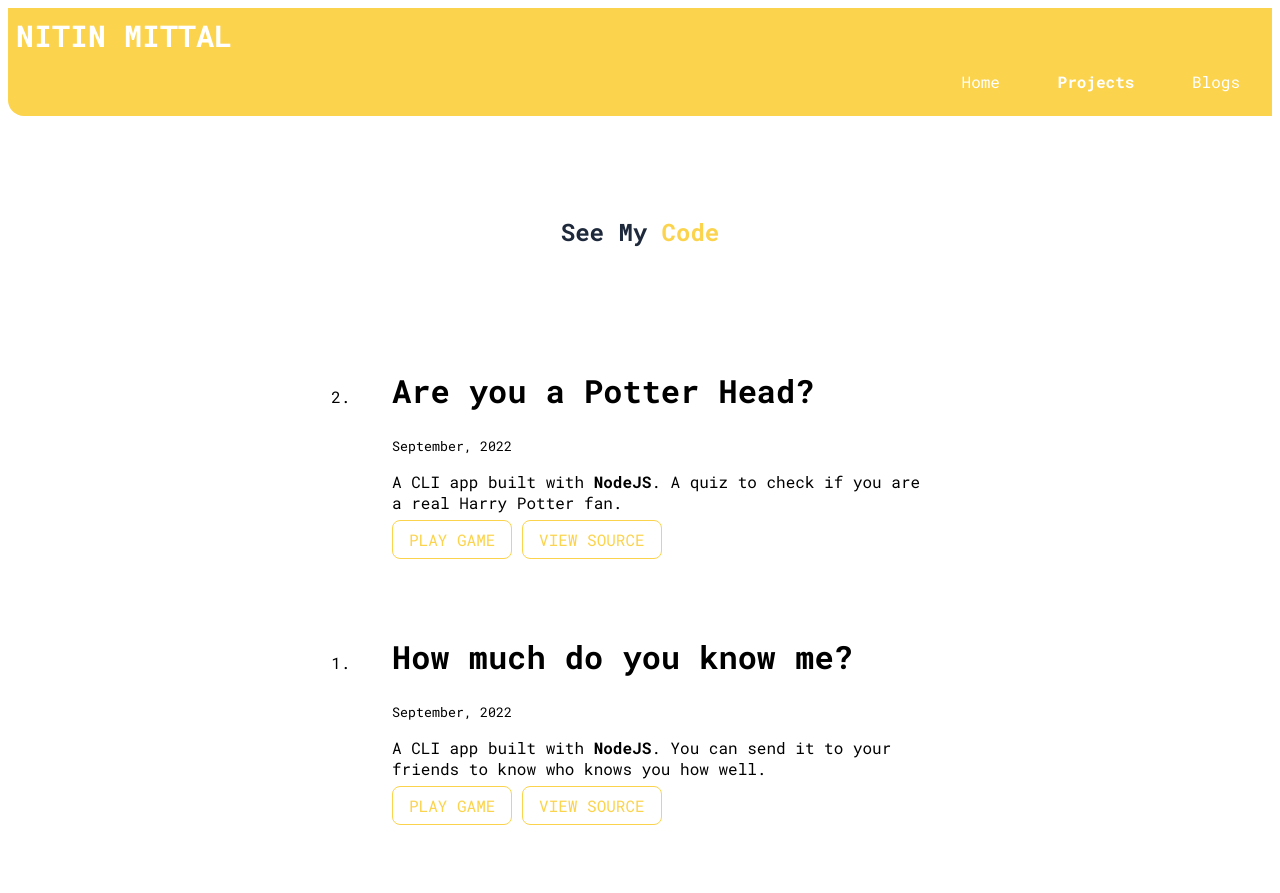
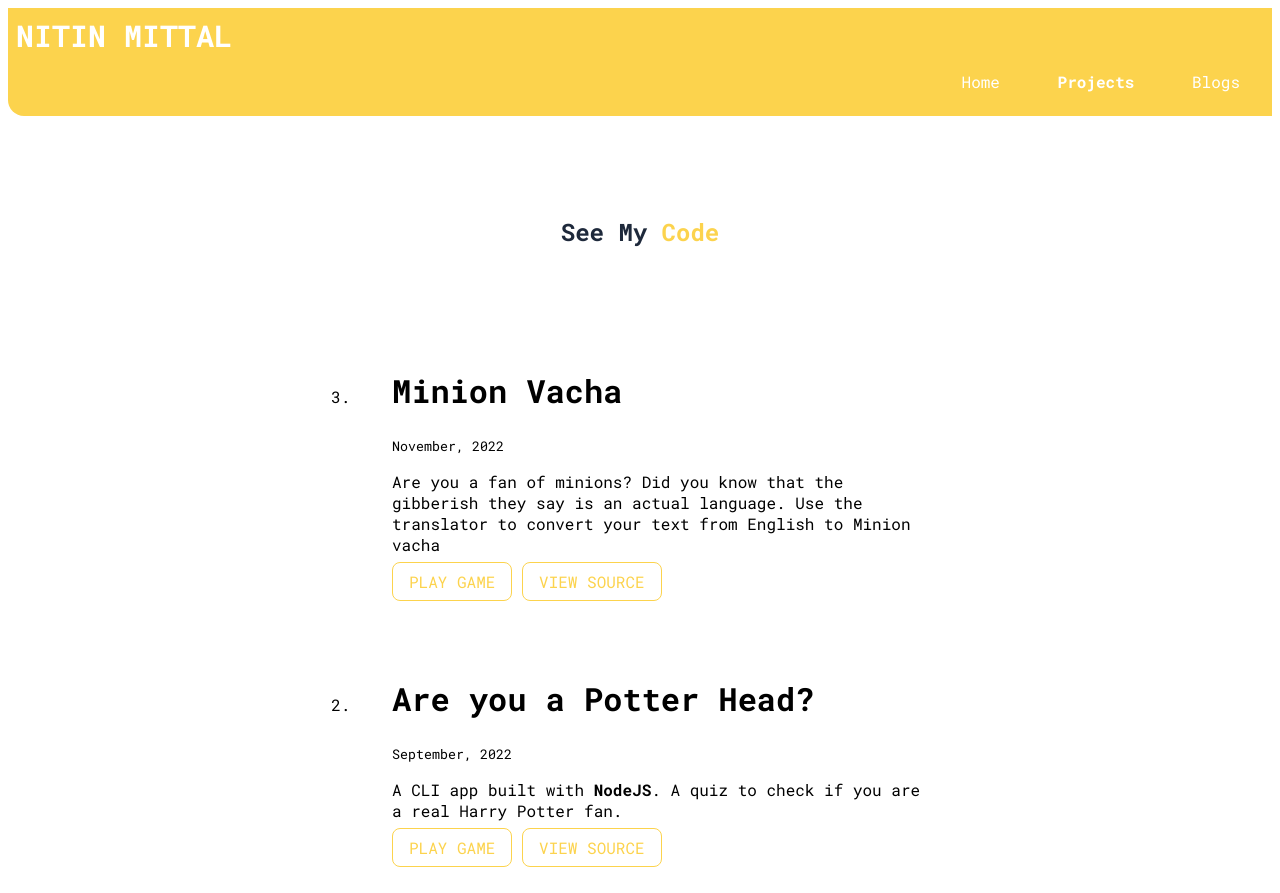
Before and after one commit to Nitin-Mittal08/Nitin-Mittal-portfolio, a plain HTML site: page projects.html in a window 1280 px wide. Shown: the top 893 px of the page. Before the commit the page ends 864 px from the top, so only its background shows below. Drawn offline with Linux system fonts and the light colour scheme.

Commit message:
added third project

```diff
--- a/projects.html
+++ b/projects.html
@@ -34,6 +34,17 @@
         <div class="container container-centre">
             <li class="padding-md">
                 <h1>
+                    Minion Vacha
+                </h1>
+                <small>November, 2022</small>
+
+                <p>Are you a fan of minions? Did you know that the gibberish they say is an actual language. Use the translator to convert your text from English to Minion vacha</p>
+
+                <a class="links link-secondary"href="https://minion-vacha.netlify.app/">PLAY GAME</a>
+                <a class="links link-secondary"href="https://github.com/Nitin-Mittal08/Minion-speak-translation-app">VIEW SOURCE</a>
+            </li>
+            <li class="padding-md">
+                <h1>
                     Are you a Potter Head?
                 </h1>
                 <small>September, 2022</small>
```
